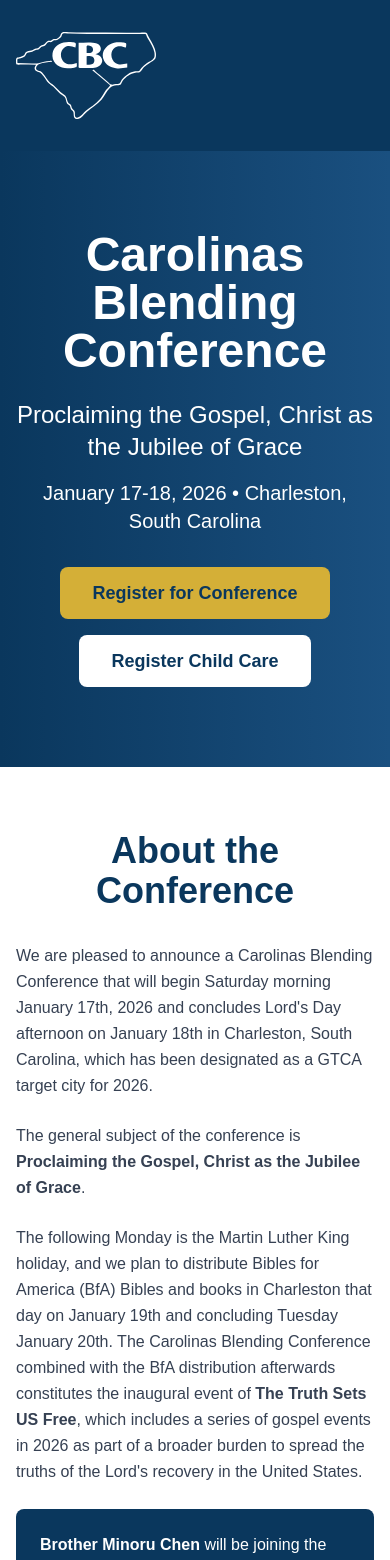
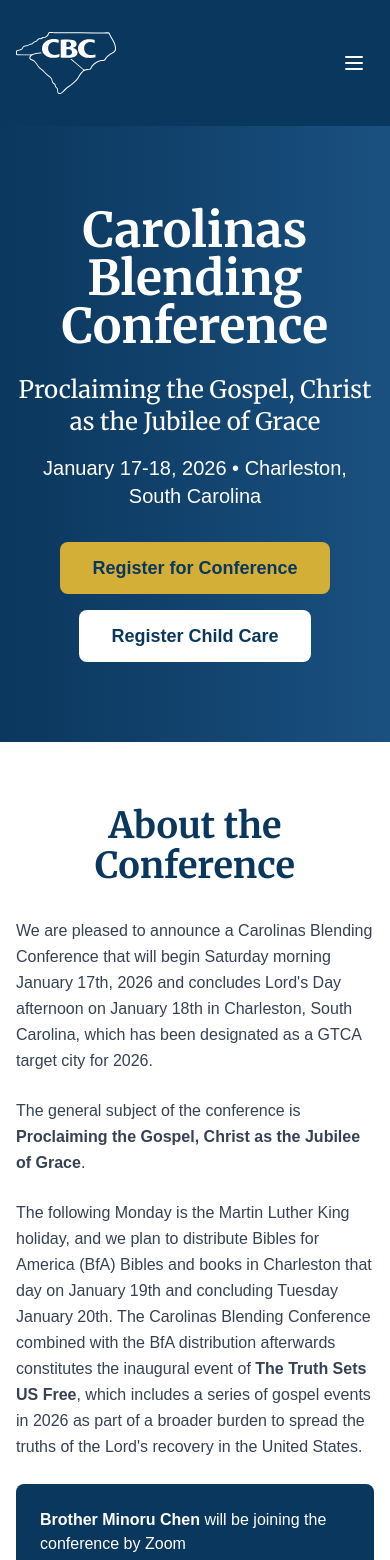
Before and after one commit to pengjc/cbc-next, a Next.js app: page / in a window 390 px wide. Shown: the top 1560 px of the page. Built offline with nearby package versions, Linux system fonts and the light colour scheme.

Commit message:
Modify font

```diff
--- a/app/globals.css
+++ b/app/globals.css
@@ -18,6 +18,7 @@
   --color-accent: var(--accent);
   --font-sans: var(--font-geist-sans);
   --font-mono: var(--font-geist-mono);
+  --font-serif: var(--font-merriweather);
 }
 
 @media (prefers-color-scheme: dark) {
--- a/app/layout.tsx
+++ b/app/layout.tsx
@@ -1,5 +1,5 @@
 import type { Metadata } from "next";
-import { Geist, Geist_Mono } from "next/font/google";
+import { Geist, Geist_Mono, Merriweather } from "next/font/google";
 import "./globals.css";
 
 const geistSans = Geist({
@@ -10,6 +10,12 @@
 const geistMono = Geist_Mono({
   variable: "--font-geist-mono",
   subsets: ["latin"],
+});
+
+const merriweather = Merriweather({
+  variable: "--font-merriweather",
+  subsets: ["latin"],
+  weight: ["300", "400", "700", "900"],
 });
 
 export const metadata: Metadata = {
@@ -25,7 +31,7 @@
   return (
     <html lang="en">
       <body
-        className={`${geistSans.variable} ${geistMono.variable} antialiased`}
+        className={`${geistSans.variable} ${geistMono.variable} ${merriweather.variable} antialiased`}
       >
         {children}
       </body>
--- a/app/page.tsx
+++ b/app/page.tsx
@@ -1,7 +1,12 @@
+"use client";
+
 import Image from "next/image";
 import Link from "next/link";
+import { useState } from "react";
 
 export default function Home() {
+  const [mobileMenuOpen, setMobileMenuOpen] = useState(false);
+
   return (
     <div className="min-h-screen bg-gray-50">
       {/* Hero Section */}
@@ -11,27 +16,84 @@
             <Image
               src="/cbc-logo-white.svg"
               alt="Carolinas Blending Conference"
-              width={140}
-              height={56}
+              width={100}
+              height={40}
               priority
             />
-            <nav className="hidden md:flex gap-6">
+            <nav className="hidden md:flex gap-8 text-lg">
               <a href="#about" className="hover:text-[#d4af37] transition">About</a>
               <a href="#schedule" className="hover:text-[#d4af37] transition">Schedule</a>
               <a href="#location" className="hover:text-[#d4af37] transition">Location</a>
               <a href="#gospel-trip" className="hover:text-[#d4af37] transition">Gospel Trip</a>
             </nav>
+
+            {/* Mobile menu button */}
+            <button
+              onClick={() => setMobileMenuOpen(!mobileMenuOpen)}
+              className="md:hidden p-2 hover:bg-[#1a5080] rounded transition"
+              aria-label="Toggle menu"
+            >
+              <svg
+                className="w-6 h-6"
+                fill="none"
+                strokeLinecap="round"
+                strokeLinejoin="round"
+                strokeWidth="2"
+                viewBox="0 0 24 24"
+                stroke="currentColor"
+              >
+                {mobileMenuOpen ? (
+                  <path d="M6 18L18 6M6 6l12 12" />
+                ) : (
+                  <path d="M4 6h16M4 12h16M4 18h16" />
+                )}
+              </svg>
+            </button>
           </div>
+
+          {/* Mobile menu */}
+          {mobileMenuOpen && (
+            <nav className="md:hidden mt-4 pb-4 space-y-4">
+              <a
+                href="#about"
+                onClick={() => setMobileMenuOpen(false)}
+                className="block text-lg hover:text-[#d4af37] transition"
+              >
+                About
+              </a>
+              <a
+                href="#schedule"
+                onClick={() => setMobileMenuOpen(false)}
+                className="block text-lg hover:text-[#d4af37] transition"
+              >
+                Schedule
+              </a>
+              <a
+                href="#location"
+                onClick={() => setMobileMenuOpen(false)}
+                className="block text-lg hover:text-[#d4af37] transition"
+              >
+                Location
+              </a>
+              <a
+                href="#gospel-trip"
+                onClick={() => setMobileMenuOpen(false)}
+                className="block text-lg hover:text-[#d4af37] transition"
+              >
+                Gospel Trip
+              </a>
+            </nav>
+          )}
         </div>
       </header>
 
       {/* Hero Banner */}
       <section className="bg-gradient-to-r from-[#0a375d] to-[#1a5080] text-white py-20">
         <div className="container mx-auto px-4 text-center">
-          <h1 className="text-5xl md:text-6xl font-bold mb-6">
+          <h1 className="text-5xl md:text-6xl font-bold mb-6 font-serif">
             Carolinas Blending Conference
           </h1>
-          <p className="text-2xl md:text-3xl mb-4">
+          <p className="text-2xl md:text-3xl mb-4 font-serif">
             Proclaiming the Gospel, Christ as the Jubilee of Grace
           </p>
           <p className="text-xl mb-8">
@@ -61,7 +123,7 @@
       {/* About Section */}
       <section id="about" className="py-16 bg-white">
         <div className="container mx-auto px-4 max-w-4xl">
-          <h2 className="text-4xl font-bold text-[#0a375d] mb-8 text-center">About the Conference</h2>
+          <h2 className="text-4xl font-bold text-[#0a375d] mb-8 text-center font-serif">About the Conference</h2>
           <div className="prose prose-lg max-w-none">
             <p className="text-gray-700 leading-relaxed mb-6">
               We are pleased to announce a Carolinas Blending Conference that will begin Saturday morning
@@ -93,7 +155,7 @@
       {/* Schedule Section */}
       <section id="schedule" className="py-16 bg-gray-50">
         <div className="container mx-auto px-4 max-w-5xl">
-          <h2 className="text-4xl font-bold text-[#0a375d] mb-8 text-center">Schedule</h2>
+          <h2 className="text-4xl font-bold text-[#0a375d] mb-8 text-center font-serif">Schedule</h2>
           <div className="overflow-x-auto">
             <table className="w-full bg-white shadow-lg rounded-lg overflow-hidden">
               <thead className="bg-[#0a375d] text-white">
@@ -143,7 +205,7 @@
       {/* Hotel & Location Section */}
       <section id="location" className="py-16 bg-white">
         <div className="container mx-auto px-4 max-w-4xl">
-          <h2 className="text-4xl font-bold text-[#0a375d] mb-8 text-center">Hotel & Location</h2>
+          <h2 className="text-4xl font-bold text-[#0a375d] mb-8 text-center font-serif">Hotel & Location</h2>
           <div className="bg-gradient-to-r from-[#0a375d] to-[#1a5080] text-white p-8 rounded-lg mb-8">
             <h3 className="text-2xl font-bold mb-4">Embassy Suites Charleston</h3>
             <p className="text-lg mb-2">Room Rate: <strong>$153</strong> per night plus taxes</p>
@@ -191,7 +253,7 @@
       {/* Gospel Trip Section */}
       <section id="gospel-trip" className="py-16 bg-gray-50">
         <div className="container mx-auto px-4 max-w-4xl">
-          <h2 className="text-4xl font-bold text-[#0a375d] mb-8 text-center">
+          <h2 className="text-4xl font-bold text-[#0a375d] mb-8 text-center font-serif">
             Truth Sets Us Free Gospel Distribution
           </h2>
 
@@ -254,7 +316,7 @@
       {/* Child Care Section */}
       <section className="py-16 bg-white">
         <div className="container mx-auto px-4 max-w-4xl">
-          <h2 className="text-4xl font-bold text-[#0a375d] mb-8 text-center">Child Care</h2>
+          <h2 className="text-4xl font-bold text-[#0a375d] mb-8 text-center font-serif">Child Care</h2>
           <div className="bg-gray-50 p-8 rounded-lg">
             <p className="text-gray-700 mb-4">
               Child care will be provided for the three conference meetings for children in
@@ -317,7 +379,7 @@
             height={60}
             className="mx-auto mb-6"
           />
-          <h3 className="text-2xl font-bold mb-4">Carolinas Blending Conference 2026</h3>
+          <h3 className="text-2xl font-bold mb-4 font-serif">Carolinas Blending Conference 2026</h3>
           <p className="text-lg mb-2">January 17-18, 2026</p>
           <p className="mb-6">Charleston, South Carolina</p>
           <div className="flex gap-6 justify-center flex-wrap">
```
